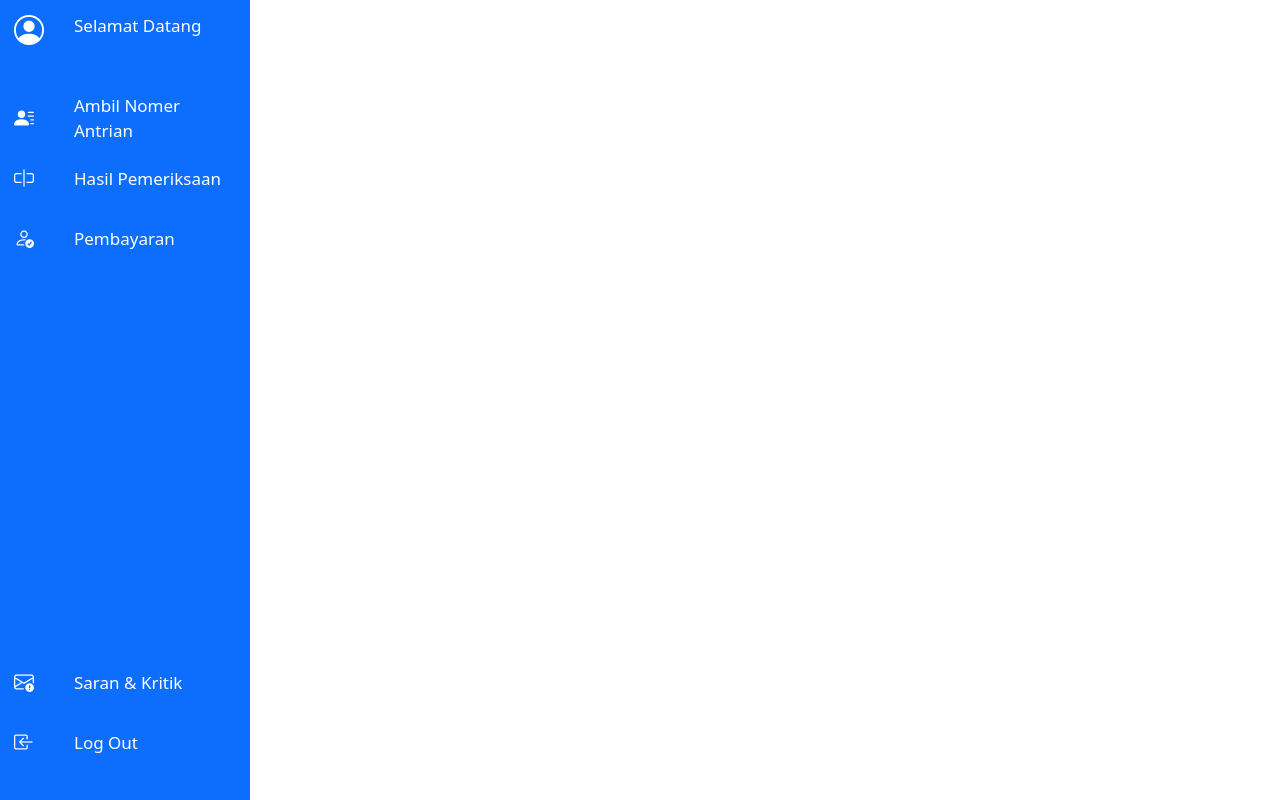
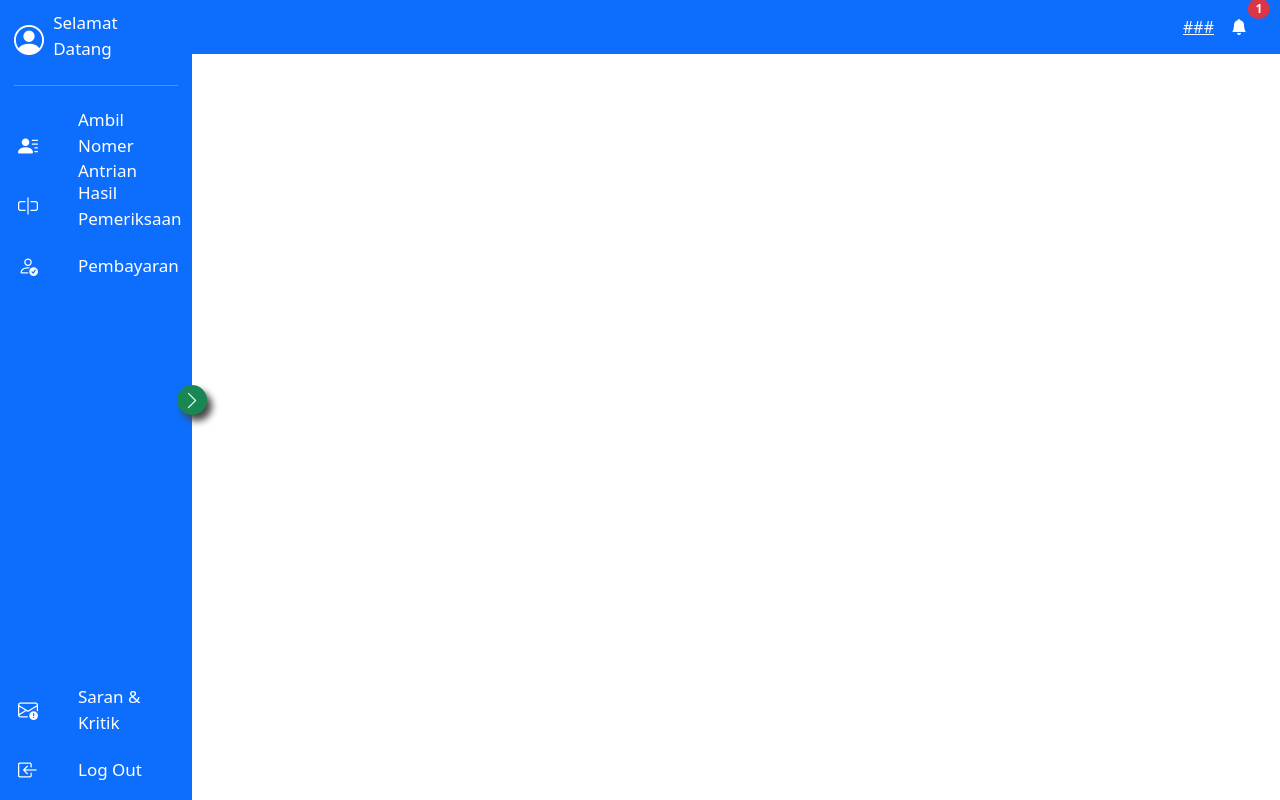
Before and after one commit to wiryax/Klinik-App, a CodeIgniter 4 app: template app/Views/pasien/template.php in a window 1280 px wide. Run offline with PHP 8.4 and a stand-in for CodeIgniter, Linux system fonts and the light colour scheme; the template is opened without the code that fills it, so the values that code supplies are empty; some libraries are stand-ins or nearby versions.

Commit message:
Reponsive layout

```diff
--- a/app/Config/Filters.php
+++ b/app/Config/Filters.php
@@ -64,7 +64,7 @@ class Filters extends BaseConfig
      */
     public array $filters = [
         'Auth' => [
-            'before' => ['admin', 'pasien']
+            'before' => ['admin/*', 'pasien/*', 'admin', 'pasien']
         ]
     ];
 }
--- a/app/Views/admin/Masukan.php
+++ b/app/Views/admin/Masukan.php
@@ -3,6 +3,7 @@
 <div class="container p-5">
     <div class="row">
         <h1 class="text-center">Masukan</h1>
+        <div class="table-responsive-sm">
             <table class="table text-center">
                 <thead>
                     <tr>
@@ -37,4 +38,5 @@
             </table>
         </div>
     </div>
+</div>
 <?php $this->endSection() ?>
--- a/app/Views/pasien/Masukan.php
+++ b/app/Views/pasien/Masukan.php
@@ -1,7 +1,7 @@
 <?php $this->extend('pasien/template') ?>
 <?php $this->section('content') ?>
 
-<div class="container p-5 position-absolute top-50 start-50 translate-middle" style="width: 40%;">
+<div class="container position-absolute top-50 start-50 translate-middle" style="width: 40%;">
     <div class="row">
         <div class="col">
             <?php if (session()->getFlashdata('masukan')) :  ?>
--- a/app/Views/pasien/antrian.php
+++ b/app/Views/pasien/antrian.php
@@ -1,7 +1,7 @@
 <?php $this->extend('pasien/template') ?>
 <?php $this->section('content') ?>
 
-<div class="container p-5" style="width: 50%;">
+<div class="container" style="width: 50%;">
     <div class="mt-5 mb-3 text-center">
         <h2>Buat Antrian Baru</h2>
     </div>
--- a/app/Views/pasien/detilResep.php
+++ b/app/Views/pasien/detilResep.php
@@ -1,7 +1,7 @@
 <?php $this->extend('pasien/template') ?>
 <?php $this->section('content') ?>
 
-<div class="container p-5 position-absolute top-50 start-50 translate-middle" style="width: 40%;">
+<div class="container position-absolute top-50 start-50 translate-middle" style="width: 40%;">
     <h2 class="text-center">
         Detil Resep
     </h2>
--- a/app/Views/pasien/pembayaran.php
+++ b/app/Views/pasien/pembayaran.php
@@ -1,6 +1,6 @@
 <?php $this->extend('pasien/template') ?>
 <?php $this->section('content') ?>
-<div class="container p-5">
+<div class="container">
     <div class="row">
         <div class="col">
             <h2 class="text-center mb-5">
--- a/app/Views/pasien/resep.php
+++ b/app/Views/pasien/resep.php
@@ -1,7 +1,7 @@
 <?php $this->extend('pasien/template') ?>
 <?php $this->section('content') ?>
 
-<div class="container p-5">
+<div class="container">
     <h2 class="text-center">
         Hasil Pemeriksaan
     </h2>
--- a/app/Views/pasien/template.php
+++ b/app/Views/pasien/template.php
@@ -11,6 +11,21 @@
 </head>
 
 <body>
+    <div class="container-fluid p-0">
+        <nav class="navbar navbar-expand-lg bg-primary p-2">
+            <div class="container-fluid d-flex justify-content-end">
+                <span class="me-1">
+                    <a href="#offcanvas" class="border border-0 text-light" data-bs-toggle="offcanvas">###</a>
+                </span>
+                <button type="button" class="btn btn-primary position-relative">
+                    <i class="bi bi-bell-fill"></i>
+                    <span class="position-absolute top-0 start-100 translate-middle badge rounded-pill bg-danger">
+                        1
+                        <span class="visually-hidden">unread messages</span>
+                    </span>
+                </button>
+            </div>
+        </nav>
 
         <nav class="sidebar position-fixed top-0 left-0 bg-primary text-white">
             <header>
@@ -23,24 +38,26 @@
                         <span class="h3 fw-bold"><?= session()->get('pasien') ?></span>
                     </div>
                 </div>
+                <i class="bi bi-chevron-right toggle bg-success text-light fw-bolder"></i>
             </header>
+            <hr>
             <div class="menu-bar d-flex flex-column justify-content-between">
                 <div class="menu">
                     <ul class="menu-links">
                         <li class="nav-link d-flex align-items-center list-group-item-action">
-                        <a href="/pasien/" class="text-decoration-none d-flex align-items-center text-white">
+                            <a href="/pasien/" class="text-decoration-none d-flex align-items-center text-white p-1">
                                 <i class="bi bi-person-lines-fill icon d-flex align-items-center"></i>
                                 <span class="text nav-text">Ambil Nomer Antrian</span>
                             </a>
                         </li>
                         <li class="nav-link d-flex align-items-center list-group-item-action">
-                        <a href="/pasien/Resep" class="text-decoration-none d-flex align-items-center text-white">
+                            <a href="/pasien/Resep" class="text-decoration-none d-flex align-items-center text-white p-1">
                                 <i class="bi bi-input-cursor icon d-flex align-items-center "></i>
                                 <span class="text nav-text">Hasil Pemeriksaan</span>
                             </a>
                         </li>
                         <li class="nav-link d-flex align-items-center list-group-item-action">
-                        <a href="/pasien/Pembayaran" class="text-decoration-none d-flex align-items-center text-white">
+                            <a href="/pasien/Pembayaran" class="text-decoration-none d-flex align-items-center text-white p-1">
                                 <i class="bi bi-person-check icon d-flex align-items-center"></i>
                                 <span class="text nav-text">Pembayaran</span>
                             </a>
@@ -50,13 +67,13 @@
                 <div class="menu-bottom">
                     <ul class="menu-links">
                         <li class="nav-link nav-link d-flex align-items-center list-group-item-action">
-                        <a href="/pasien/masukan" class="text-decoration-none d-flex align-items-center text-white">
+                            <a href="/pasien/masukan" class="text-decoration-none d-flex align-items-center text-white p-1">
                                 <i class="bi bi-envelope-exclamation icon d-flex align-items-center"></i>
                                 <span class="text nav-text">Saran & Kritik</span>
                             </a>
                         </li>
                         <li class="nav-link nav-link d-flex align-items-center list-group-item-action">
-                        <a href="/Home/Logout" class="text-decoration-none d-flex align-items-center text-white">
+                            <a href="/Home/Logout" class="text-decoration-none d-flex align-items-center text-white p-1">
                                 <i class="bi bi-box-arrow-in-left icon d-flex align-items-center"></i>
                                 <span class="text nav-text">Log Out</span>
                             </a>
@@ -66,8 +83,23 @@
             </div>
         </nav>
 
-    <div style="margin-left: 250px; height: 100%;" class="position-relative">
+        <div class="content pt-1">
             <?php $this->renderSection('content'); ?>
+        </div>
+    </div>
+    <!-- Off Canvas -->
+
+    <div class="offcanvas offcanvas-end" tabindex="-1" id="offcanvas" aria-labelledby="offcanvasLabel">
+        <div class="offcanvas-header">
+            <h5 class="offcanvas-title" id="offcanvasRightLabel">###</h5>
+            <button type="button" class="btn-close" data-bs-dismiss="offcanvas" aria-label="Close"></button>
+        </div>
+        <div class="offcanvas-body">
+            <ul>
+                <li><a href="<?= base_url('language/id') ?>">Indonesia</a></li>
+                <li><a href="<?= base_url('language/en') ?>">English</a></li>
+            </ul>
+        </div>
     </div>
     <script src="https://cdn.jsdelivr.net/npm/bootstrap@5.3.0/dist/js/bootstrap.bundle.min.js" integrity="sha384-geWF76RCwLtnZ8qwWowPQNguL3RmwHVBC9FhGdlKrxdiJJigb/j/68SIy3Te4Bkz" crossorigin="anonymous"></script>
     <script src="https://cdn.jsdelivr.net/npm/@popperjs/core@2.11.8/dist/umd/popper.min.js" integrity="sha384-I7E8VVD/ismYTF4hNIPjVp/Zjvgyol6VFvRkX/vR+Vc4jQkC+hVqc2pM8ODewa9r" crossorigin="anonymous"></script>
--- a/public/css/style.css
+++ b/public/css/style.css
@@ -5,14 +5,21 @@ html {
   margin: 0;
   padding: 0;
 }
-
-.full-hight {
-  height: 100vh;
+.content {
+  margin-left: 15vw;
+  width: 85vw;
 }
 .sidebar {
   height: 100%;
-  width: 250px;
+  width: 15vw;
   padding: 10px 14px;
+}
+
+.close {
+  width: 54px;
+}
+.close .text {
+  opacity: 0;
 }
 
 .sidebar .image-text .image {
@@ -25,7 +32,7 @@ html {
 }
 
 .sidebar header .image {
-  min-width: 60px;
+  width: 60px;
 }
 
 .sidebar .text {
@@ -93,8 +100,41 @@ html {
   }
 }
 
-/* @media (max-width: 768px) {
-  h3 {
-    font-size: 1rem;
+.sidebar header .toggle {
+  position: absolute;
+  top: 50%;
+  right: -15px;
+  transform: translateY(-50%);
+  height: 30px;
+  width: 30px;
+  display: flex;
+  align-items: center;
+  justify-content: center;
+  border-radius: 50%;
+  font-size: 19px;
+  box-shadow: 5px 6px 7px rgb(73, 71, 71);
+}
+
+@media (max-width: 768px) {
+  .sidebar {
+    width: fit-content;
   }
-} */
+  nav .image-text div,
+  nav .image-text span,
+  nav .menu-bar .menu .menu-links .nav-link a span,
+  nav .menu-bottom .menu-links a span {
+    display: none;
+  }
+  .sidebar .image-text .image {
+    width: fit-content;
+  }
+  .sidebar header .image {
+    width: fit-content;
+  }
+  .sidebar li i {
+    min-width: fit-content;
+  }
+  .sidebar li .icon {
+    min-width: fit-content;
+  }
+}
```
Also changed, not shown: app/Views/admin/Laporan.php (+7 -1 lines), app/Views/admin/dataPasien.php (+19 -32 lines), app/Views/admin/dataPembayaran.php (+6 -4 lines), app/Views/admin/template.php (+29 -24 lines). Lines whose indentation alone changed are shown as unchanged.
